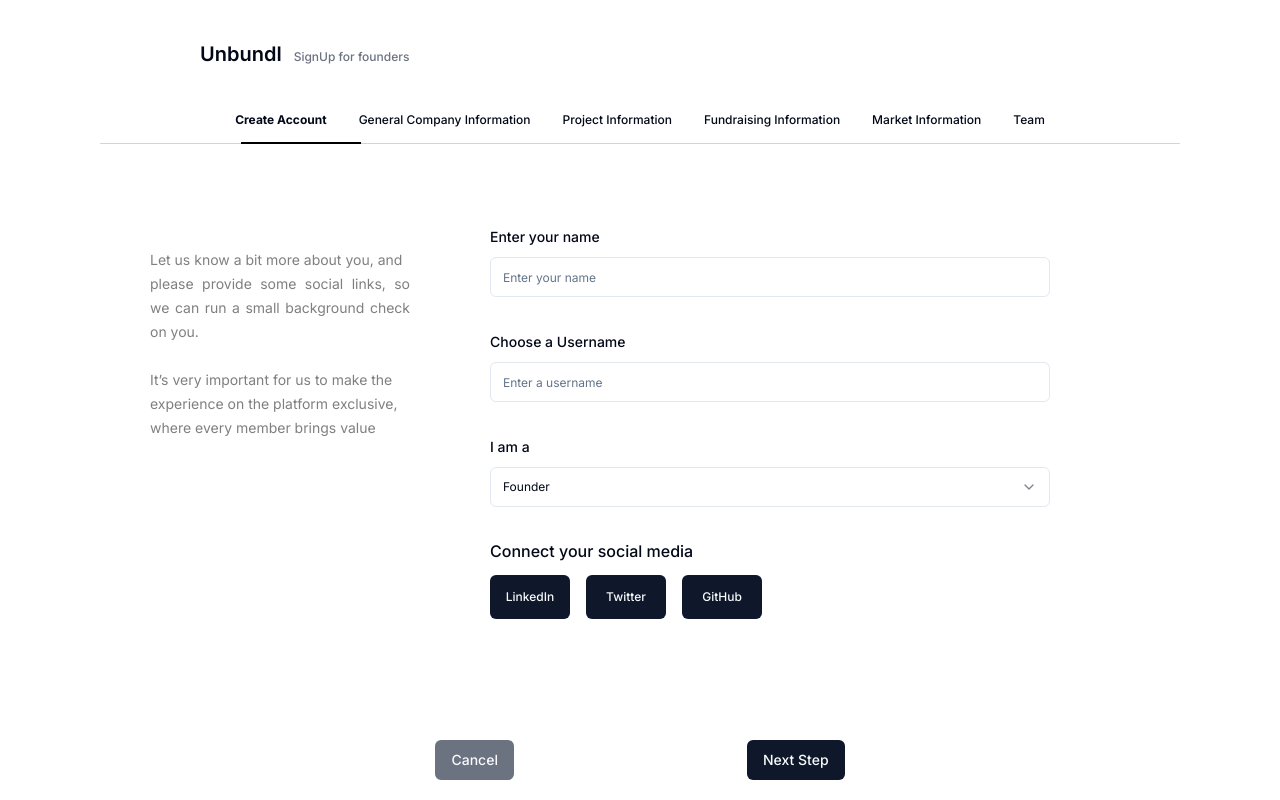
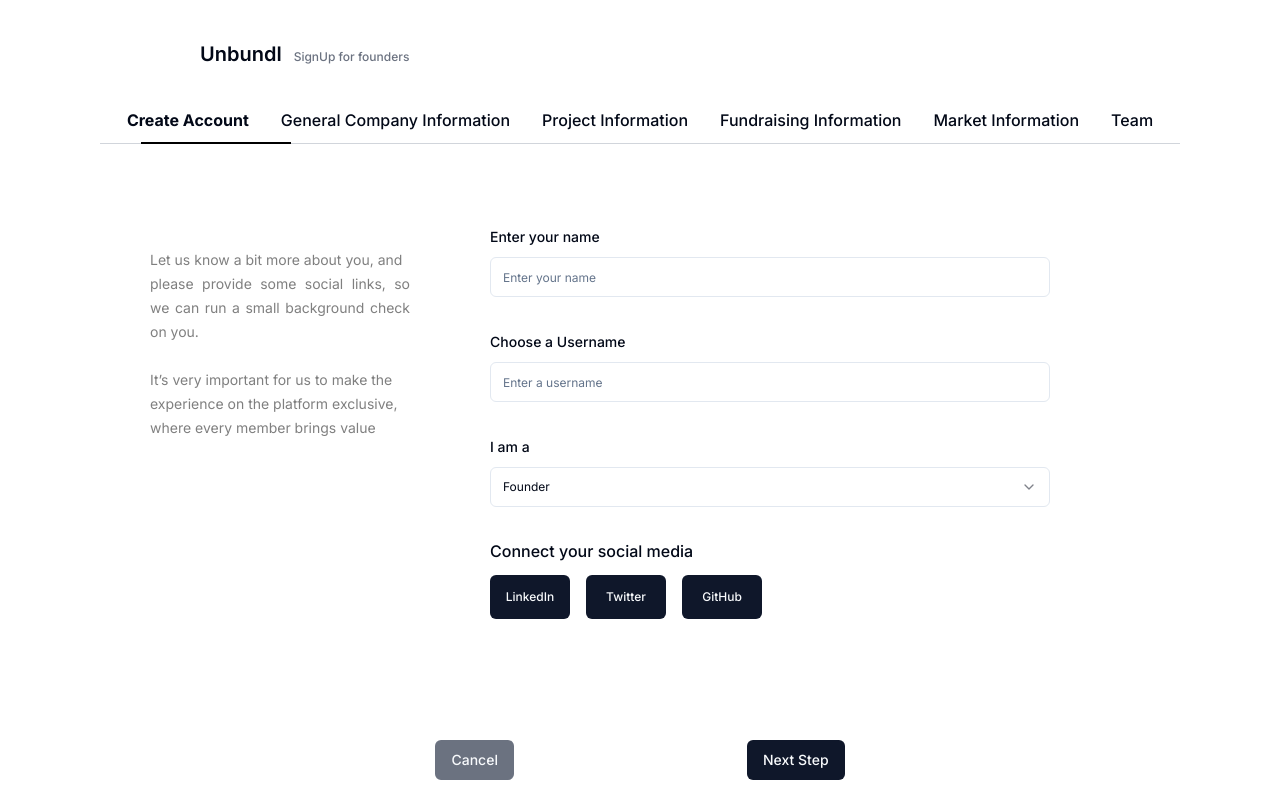
Before and after one commit to ShaikhNabeelShabbir/unbundl-web, a React (Vite) app: page / in a window 1280 px wide. Built offline with nearby package versions, Linux system fonts and the light colour scheme.

Commit message:
changes updated

```diff
--- a/src/components/navbar-investor.tsx
+++ b/src/components/navbar-investor.tsx
@@ -60,7 +60,7 @@ const NavbarInvestor: React.FC<NavbarProps> = ({ setStep, currentStep }) => {
               <Button
                 variant="ghost"
                 onClick={() => setStep(index + 1)}
-                className={currentStep === index + 1 ? "font-bold" : ""}
+                className={`text-md font-medium ${currentStep === index + 1 ? "font-bold" : ""}`}
               >
                 {label}
               </Button>
--- a/src/components/navbar-service-provider.tsx
+++ b/src/components/navbar-service-provider.tsx
@@ -54,7 +54,7 @@ const NavbarServiceProvider: React.FC<NavbarProps> = ({
               <Button
                 variant="ghost"
                 onClick={() => setStep(index + 1)}
-                className={currentStep === index + 1 ? "font-bold" : ""}
+                className={`text-md font-medium ${currentStep === index + 1 ? "font-bold" : ""}`}
               >
                 {label}
               </Button>
--- a/src/components/navbar-talent.tsx
+++ b/src/components/navbar-talent.tsx
@@ -16,7 +16,6 @@ const Navbartalent: React.FC<NavbarProps> = ({ setStep, currentStep }) => {
     useRef<HTMLDivElement>(null),
     useRef<HTMLDivElement>(null),
     useRef<HTMLDivElement>(null),
-
   ];
 
   useEffect(() => {
@@ -52,7 +51,7 @@ const Navbartalent: React.FC<NavbarProps> = ({ setStep, currentStep }) => {
               <Button
                 variant="ghost"
                 onClick={() => setStep(index + 1)}
-                className={currentStep === index + 1 ? "font-bold" : ""}
+                className={`text-md font-medium ${currentStep === index + 1 ? "font-bold" : ""}`}
               >
                 {label}
               </Button>
--- a/src/components/navbar.tsx
+++ b/src/components/navbar.tsx
@@ -62,7 +62,7 @@ const Navbar: React.FC<NavbarProps> = ({ setStep, currentStep }) => {
               <Button
                 variant="ghost"
                 onClick={() => setStep(index + 1)}
-                className={currentStep === index + 1 ? "font-bold" : ""}
+                className={`text-md font-medium ${currentStep === index + 1 ? "font-bold" : ""}`}
               >
                 {label}
               </Button>
```
